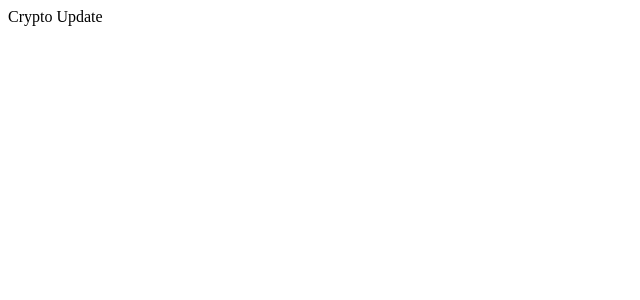
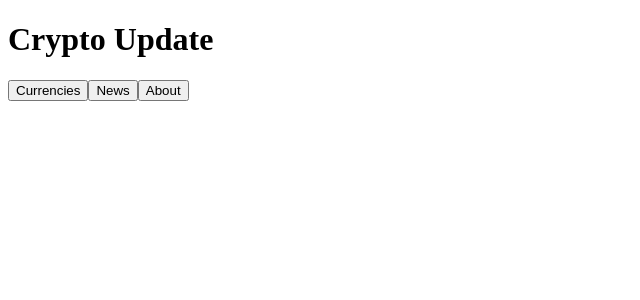
Before and after one commit to dmichaux/crypto-update, a React (Create React App) app: page / in a window 1280 px wide. Shown: the top 300 px of the page, without its empty margins (0-640 px from the left). Built offline with nearby package versions, Linux system fonts and the light colour scheme.

Commit message:
Export/import basic NavBar

```diff
--- a/src/components/Header.js
+++ b/src/components/Header.js
@@ -1,11 +1,13 @@
 import React from 'react';
+
+import NavBar from './NavBar'
 
 const Header = () => {
 	return (
-		<React.Fragment>
-			<div>Crypto Update</div>
-			{/* <NavBar /> */}
-		</React.Fragment>
+		<header>
+			<h1>Crypto Update</h1>
+			<NavBar />
+		</header>
 	);
 }
 
--- a/src/components/NavBar.js
+++ b/src/components/NavBar.js
@@ -0,0 +1,15 @@
+import React from 'react';
+
+class NavBar extends React.Component {
+	render () {
+		return (
+			<nav>
+				<button type="button">Currencies</button>
+				<button type="button">News</button>
+				<button type="button">About</button>
+			</nav>
+		);
+	}
+}
+
+export default NavBar;
```
